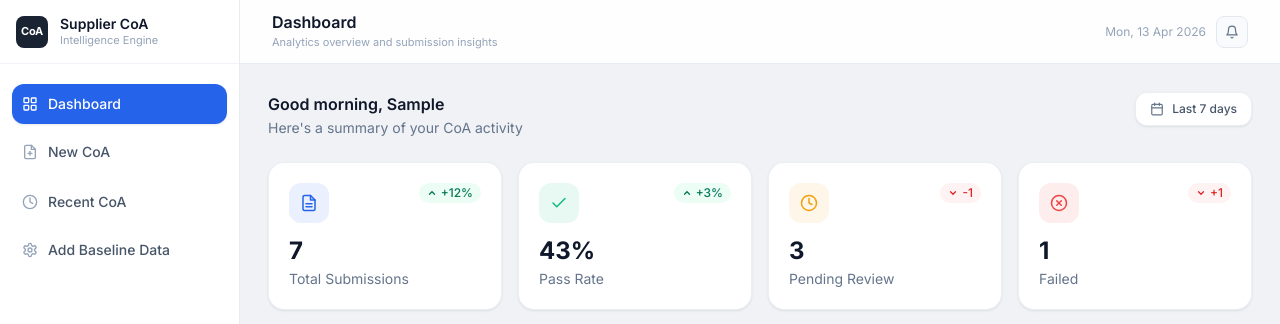
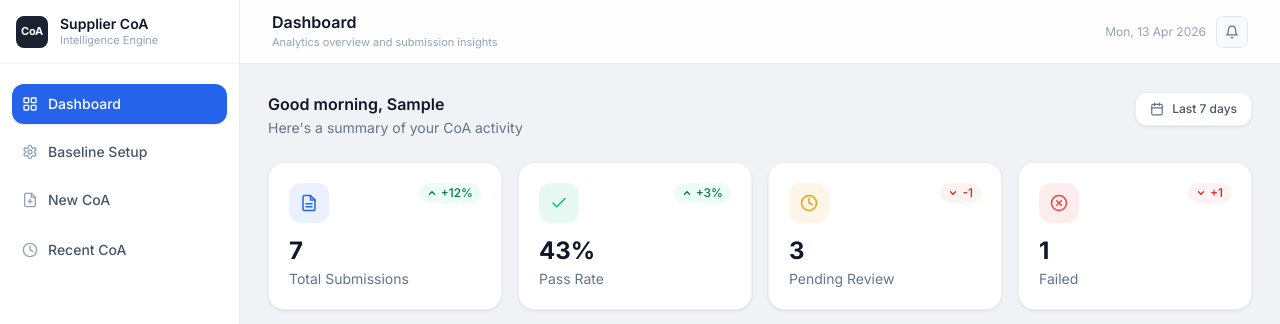
Before and after one commit to wolvio-cloud/CoA-Intelligence-Engine, a Next.js app: page / in a window 1280 px wide. Both pictures are taken after typing "Sample", "Sample123" into the empty fields and a click on the button "Sign in". Shown: the top 324 px of the page. Built offline with nearby package versions, Linux system fonts and the light colour scheme; no server answers.

Commit message:
layout updated

```diff
--- a/src/components/layout/Sidebar.tsx
+++ b/src/components/layout/Sidebar.tsx
@@ -38,6 +38,21 @@ const navGroups: {
       },
     ],
   },
+    {
+    label: "Settings",
+    items: [
+      {
+        id: "customize",
+        label: "Baseline Setup",
+        icon: (
+          <svg width="16" height="16" viewBox="0 0 24 24" fill="none" stroke="currentColor" strokeWidth="2" strokeLinecap="round" strokeLinejoin="round">
+            <path d="M12.22 2h-.44a2 2 0 0 0-2 2v.18a2 2 0 0 1-1 1.73l-.43.25a2 2 0 0 1-2 0l-.15-.08a2 2 0 0 0-2.73.73l-.22.38a2 2 0 0 0 .73 2.73l.15.1a2 2 0 0 1 1 1.72v.51a2 2 0 0 1-1 1.74l-.15.09a2 2 0 0 0-.73 2.73l.22.38a2 2 0 0 0 2.73.73l.15-.08a2 2 0 0 1 2 0l.43.25a2 2 0 0 1 1 1.73V20a2 2 0 0 0 2 2h.44a2 2 0 0 0 2-2v-.18a2 2 0 0 1 1-1.73l.43-.25a2 2 0 0 1 2 0l.15.08a2 2 0 0 0 2.73-.73l.22-.39a2 2 0 0 0-.73-2.73l-.15-.08a2 2 0 0 1-1-1.74v-.5a2 2 0 0 1 1-1.74l.15-.09a2 2 0 0 0 .73-2.73l-.22-.38a2 2 0 0 0-2.73-.73l-.15.08a2 2 0 0 1-2 0l-.43-.25a2 2 0 0 1-1-1.73V4a2 2 0 0 0-2-2z" />
+            <circle cx="12" cy="12" r="3" />
+          </svg>
+        ),
+      },
+    ],
+  },
   {
     label: "CoA Module",
     items: [
@@ -65,21 +80,7 @@ const navGroups: {
       },
     ],
   },
-  {
-    label: "Settings",
-    items: [
-      {
-        id: "customize",
-        label: "Add Baseline Data",
-        icon: (
-          <svg width="16" height="16" viewBox="0 0 24 24" fill="none" stroke="currentColor" strokeWidth="2" strokeLinecap="round" strokeLinejoin="round">
-            <path d="M12.22 2h-.44a2 2 0 0 0-2 2v.18a2 2 0 0 1-1 1.73l-.43.25a2 2 0 0 1-2 0l-.15-.08a2 2 0 0 0-2.73.73l-.22.38a2 2 0 0 0 .73 2.73l.15.1a2 2 0 0 1 1 1.72v.51a2 2 0 0 1-1 1.74l-.15.09a2 2 0 0 0-.73 2.73l.22.38a2 2 0 0 0 2.73.73l.15-.08a2 2 0 0 1 2 0l.43.25a2 2 0 0 1 1 1.73V20a2 2 0 0 0 2 2h.44a2 2 0 0 0 2-2v-.18a2 2 0 0 1 1-1.73l.43-.25a2 2 0 0 1 2 0l.15.08a2 2 0 0 0 2.73-.73l.22-.39a2 2 0 0 0-.73-2.73l-.15-.08a2 2 0 0 1-1-1.74v-.5a2 2 0 0 1 1-1.74l.15-.09a2 2 0 0 0 .73-2.73l-.22-.38a2 2 0 0 0-2.73-.73l-.15.08a2 2 0 0 1-2 0l-.43-.25a2 2 0 0 1-1-1.73V4a2 2 0 0 0-2-2z" />
-            <circle cx="12" cy="12" r="3" />
-          </svg>
-        ),
-      },
-    ],
-  },
+
 ];
 
 function getInitials(email: string): string {
--- a/src/components/layout/TopBar.tsx
+++ b/src/components/layout/TopBar.tsx
@@ -20,8 +20,8 @@ const pageMeta: Record<Page, { title: string; description: string }> = {
     description: "Browse and review past submissions",
   },
   customize: {
-    title: "Baseline Data",
-    description: "Manage and update baseline data for accurate analysis",
+    title: "Baseline Setup",
+    description: "Configure your baseline parameters and preferences",
   },
 };
 
```
